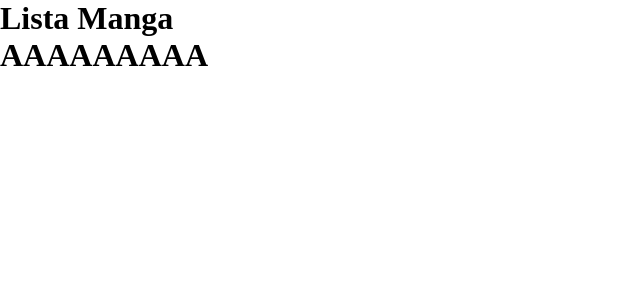
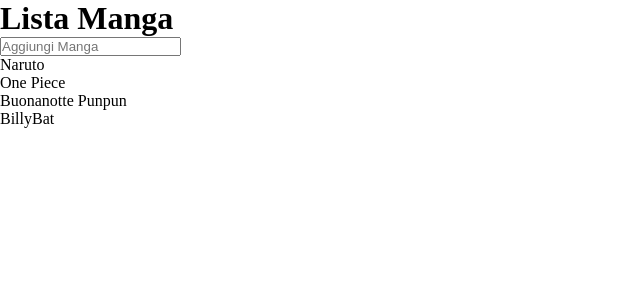
Before and after one commit to LuigiCasale95/react-form, a React (Vite) app: page / in a window 1280 px wide. Shown: the top 300 px of the page, without its empty margins (0-640 px from the left). Built offline with nearby package versions, Linux system fonts and the light colour scheme.

Commit message:
creazione lista con input funzionanti

```diff
--- a/src/Component/ListComponent.jsx
+++ b/src/Component/ListComponent.jsx
@@ -12,9 +12,28 @@
         /* Array copia da stampare ad ogni aggiunta elemento*/
 
         const updateMangaList = [...manga, newManga];
+        setManga(updateMangaList)
+        setNewManga("")
     }
 
     return (
-        <h1>AAAAAAAAA</h1>
+        <>
+        <form onSubmit={addManga}>
+            <input type="text"
+            placeholder="Aggiungi Manga"
+            value={newManga}
+            onChange={(e) => { setNewManga(e.target.value)}}
+            />
+        </form>
+
+        {/* Lista dei manga in pagina */}
+        <ul>
+            {manga.map((manga, i) =>
+            <li key={i}>
+                {manga}
+            </li>
+            )}
+        </ul>
+        </>
     )
 }
```
